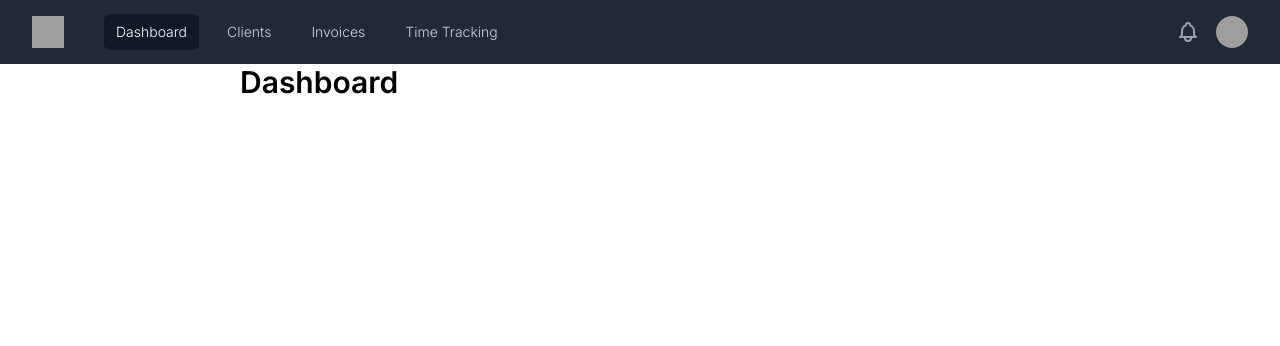
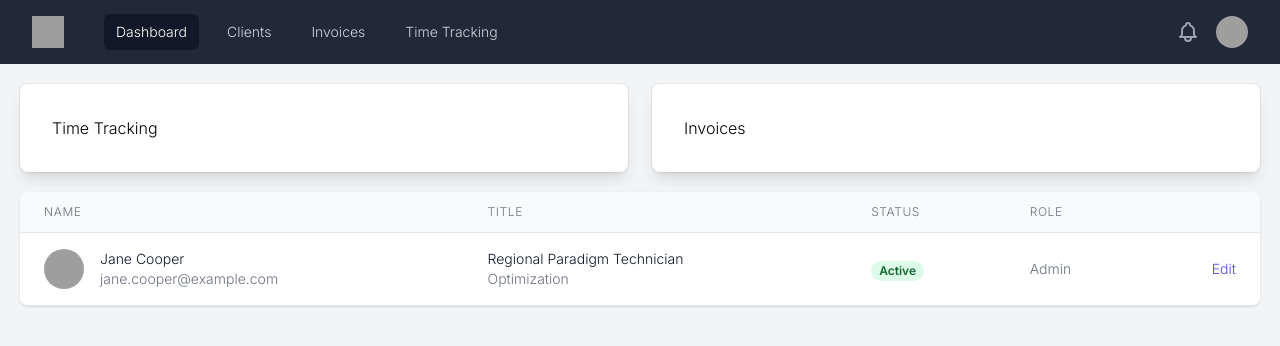
Before and after one commit to lauenroth/myclients, a Next.js app: page / in a window 1280 px wide. Shown: the top 346 px of the page. Built offline with nearby package versions, Linux system fonts and the light colour scheme; grey boxes are pictures that could not be loaded.

Commit message:
table + main layout

```diff
--- /dev/null
+++ b/src/components/basics/Table/Table.tsx
@@ -0,0 +1,53 @@
+import { FC } from 'react';
+
+export type TableData = {
+  id: string;
+  value: string | number | Date | boolean;
+  type?: 'string' | 'number' | 'date' | 'boolean';
+};
+
+interface TableProps {
+  fields: string[];
+  data: TableData[][] | null;
+}
+
+const Table: FC<TableProps> = ({ fields, data }) => {
+  return (
+    <section className="flex flex-col">
+      <div className="-my-2 overflow-x-auto sm:-mx-6 lg:-mx-8">
+        <div className="py-2 align-middle inline-block min-w-full sm:px-6 lg:px-8">
+          <div className="shadow overflow-hidden border-b border-gray-200 sm:rounded-lg">
+            <table className="min-w-full divide-y divide-gray-200">
+              <thead className="bg-gray-50">
+                <tr>
+                  {fields.map((title, index) => (
+                    <th
+                      key={`table-title-${index}`}
+                      scope="col"
+                      className="px-6 py-3 text-left text-xs font-medium text-gray-500 uppercase tracking-wider"
+                    >
+                      {title}
+                    </th>
+                  ))}
+                </tr>
+              </thead>
+              <tbody className="bg-white divide-y divide-gray-200">
+                {data.map((row, index) => (
+                  <tr key={`table-row-${index}`}>
+                    {row.map((cell, index) => (
+                      <td key={`table-cell-${index}`} className="px-6 py-4 whitespace-nowrap">
+                        {cell.value}
+                      </td>
+                    ))}
+                  </tr>
+                ))}
+              </tbody>
+            </table>
+          </div>
+        </div>
+      </div>
+    </section>
+  );
+};
+
+export { Table };
--- a/src/components/layout/MainLayout/MainLayout.tsx
+++ b/src/components/layout/MainLayout/MainLayout.tsx
@@ -1,11 +1,17 @@
+import { FC } from 'react';
 import styled from 'styled-components';
 import { MainNavigation } from '../MainNavigation/MainNavigation';
 
-const MainLayout = ({ children }) => {
+interface MainLayoutProps {
+  children: React.ReactNode;
+  className?: string;
+}
+
+const MainLayout: FC<MainLayoutProps> = ({ children, className }) => {
   return (
     <>
       <MainNavigation />
-      <Wrapper>{children}</Wrapper>
+      <Wrapper className={className}>{children}</Wrapper>
     </>
   );
 };
--- a/src/components/layout/MainNavigation/MainNavigation.tsx
+++ b/src/components/layout/MainNavigation/MainNavigation.tsx
@@ -172,77 +172,7 @@ const MainNavigation = () => {
         </>
       )}
     </Disclosure>
-    // <NavigationWrapper>
-    //   <div>
-    //     <ul>
-    //       <li>
-    //         <Link href="/">Dashboard</Link>
-    //       </li>
-    //       <li>
-    //         <Link href="/clients">Clients</Link>
-    //       </li>
-    //       <li>
-    //         <Link href="/invoices">Invoices</Link>
-    //       </li>
-    //       <li>
-    //         <Link href="/time-tracking">Time tracking</Link>
-    //       </li>
-    //     </ul>
-    //     <div className="user">
-    //       <img src="https://secure.gravatar.com/avatar/4122646bc7f445073c086827b991bb8f?s=64" alt="Avatar" />
-    //     </div>
-    //   </div>
-    // </NavigationWrapper>
   );
 };
 
-const NavigationWrapper = styled.nav`
-  background-color: var(--color-primary);
-  color: var(--color-primary-text);
-  height: 64px;
-
-  > div {
-    align-items: center;
-    display: flex;
-    height: 64px;
-    justify-content: space-between;
-    margin: 0 auto;
-    max-width: var(--max-width);
-  }
-
-  a {
-    color: var(--color-primary-text);
-    text-decoration: none;
-  }
-
-  ul {
-    align-items: center;
-    display: flex;
-    gap: 20px;
-    height: 100%;
-    list-style: none;
-    margin: 0;
-    padding: 0;
-  }
-
-  li a {
-    border-radius: 0.375rem;
-    padding: 0.5rem;
-
-    &:hover {
-      background-color: var(--color-primary-hover);
-    }
-  }
-
-  .user {
-    height: 32px;
-
-    img {
-      border-radius: 50%;
-      height: 32px;
-      width: 32px;
-    }
-  }
-`;
-
 export { MainNavigation };
--- a/src/pages/clients.tsx
+++ b/src/pages/clients.tsx
@@ -1,15 +1,31 @@
 import Head from 'next/head';
+import { Table, TableData } from '../components/basics/Table/Table';
 import { MainLayout } from '../components/layout/MainLayout/MainLayout';
+
+const clients: TableData[][] = [
+  [{ id: 'name', value: 'Daimler Chrysler' }],
+  [{ id: 'name', value: 'Ecode23' }],
+  [{ id: 'name', value: 'Fujitsu Technology Solutions' }],
+  [{ id: 'name', value: 'In The Pocket' }],
+  [{ id: 'name', value: 'Init AG' }],
+  [{ id: 'name', value: 'Perackis Architekten' }],
+  [{ id: 'name', value: 'Steuerbüro Lauenroth' }],
+  [{ id: 'name', value: 'T-Systems' }],
+  [{ id: 'name', value: 'Unisys' }],
+  [{ id: 'name', value: 'Worldia' }],
+];
 
 export default function ClientsPage() {
   return (
     <>
       <Head>
-        <title>MyClients</title>
+        <title>Clients | MyClients</title>
       </Head>
 
-      <MainLayout>
+      <MainLayout className="relative grid gap-6 px-3 py-6 sm:gap-5 sm:p-5">
         <h1 className="text-3xl font-bold">Clients</h1>
+
+        <Table fields={['Name']} data={clients} />
       </MainLayout>
     </>
   );
--- a/src/pages/index.tsx
+++ b/src/pages/index.tsx
@@ -1,17 +1,99 @@
 import Head from 'next/head';
 import { MainLayout } from '../components/layout/MainLayout/MainLayout';
+
+const people = [
+  {
+    name: 'Jane Cooper',
+    title: 'Regional Paradigm Technician',
+    department: 'Optimization',
+    role: 'Admin',
+    email: 'jane.cooper@example.com',
+    image:
+      'https://images.unsplash.com/photo-1494790108377-be9c29b29330?ixlib=rb-1.2.1&ixid=eyJhcHBfaWQiOjEyMDd9&auto=format&fit=facearea&facepad=4&w=256&h=256&q=60',
+  },
+  // More people...
+];
 
 export default function Home() {
   return (
     <>
       <Head>
-        <title>MyClients</title>
+        <title>Dashboard | MyClients</title>
         <meta name="description" content="App to manage your clients" />
         <link rel="icon" href="/favicon.ico" />
       </Head>
 
-      <MainLayout>
-        <h1 className="text-3xl font-bold">Dashboard</h1>
+      <MainLayout className="relative grid gap-6 px-3 py-6 sm:gap-5 sm:p-5">
+        <section className="grid grid-cols-2 gap-6">
+          <section className="rounded-lg shadow-lg ring-1 ring-black ring-opacity-5 overflow-hidden relative grid gap-6 bg-white px-5 py-6 sm:gap-8 sm:p-8">
+            <h2 className="text-l">Time Tracking</h2>
+          </section>
+          <section className="rounded-lg shadow-lg ring-1 ring-black ring-opacity-5 overflow-hidden relative grid gap-6 bg-white px-5 py-6 sm:gap-8 sm:p-8">
+            <h2 className="text-l">Invoices</h2>
+          </section>
+        </section>
+
+        <div className="flex flex-col">
+          <div className="-my-2 overflow-x-auto sm:-mx-6 lg:-mx-8">
+            <div className="py-2 align-middle inline-block min-w-full sm:px-6 lg:px-8">
+              <div className="shadow overflow-hidden border-b border-gray-200 sm:rounded-lg">
+                <table className="min-w-full divide-y divide-gray-200">
+                  <thead className="bg-gray-50">
+                    <tr>
+                      <th scope="col" className="px-6 py-3 text-left text-xs font-medium text-gray-500 uppercase tracking-wider">
+                        Name
+                      </th>
+                      <th scope="col" className="px-6 py-3 text-left text-xs font-medium text-gray-500 uppercase tracking-wider">
+                        Title
+                      </th>
+                      <th scope="col" className="px-6 py-3 text-left text-xs font-medium text-gray-500 uppercase tracking-wider">
+                        Status
+                      </th>
+                      <th scope="col" className="px-6 py-3 text-left text-xs font-medium text-gray-500 uppercase tracking-wider">
+                        Role
+                      </th>
+                      <th scope="col" className="relative px-6 py-3">
+                        <span className="sr-only">Edit</span>
+                      </th>
+                    </tr>
+                  </thead>
+                  <tbody className="bg-white divide-y divide-gray-200">
+                    {people.map((person) => (
+                      <tr key={person.email}>
+                        <td className="px-6 py-4 whitespace-nowrap">
+                          <div className="flex items-center">
+                            <div className="flex-shrink-0 h-10 w-10">
+                              <img className="h-10 w-10 rounded-full" src={person.image} alt="" />
+                            </div>
+                            <div className="ml-4">
+                              <div className="text-sm font-medium text-gray-900">{person.name}</div>
+                              <div className="text-sm text-gray-500">{person.email}</div>
+                            </div>
+                          </div>
+                        </td>
+                        <td className="px-6 py-4 whitespace-nowrap">
+                          <div className="text-sm text-gray-900">{person.title}</div>
+                          <div className="text-sm text-gray-500">{person.department}</div>
+                        </td>
+                        <td className="px-6 py-4 whitespace-nowrap">
+                          <span className="px-2 inline-flex text-xs leading-5 font-semibold rounded-full bg-green-100 text-green-800">
+                            Active
+                          </span>
+                        </td>
+                        <td className="px-6 py-4 whitespace-nowrap text-sm text-gray-500">{person.role}</td>
+                        <td className="px-6 py-4 whitespace-nowrap text-right text-sm font-medium">
+                          <a href="#" className="text-indigo-600 hover:text-indigo-900">
+                            Edit
+                          </a>
+                        </td>
+                      </tr>
+                    ))}
+                  </tbody>
+                </table>
+              </div>
+            </div>
+          </div>
+        </div>
       </MainLayout>
     </>
   );
--- a/src/pages/invoices.tsx
+++ b/src/pages/invoices.tsx
@@ -5,10 +5,10 @@ export default function InvoicesPage() {
   return (
     <>
       <Head>
-        <title>MyClients</title>
+        <title>Invoices | MyClients</title>
       </Head>
 
-      <MainLayout>
+      <MainLayout className="relative grid gap-6 px-3 py-6 sm:gap-5 sm:p-5">
         <h1 className="text-3xl font-bold">Invoices</h1>
       </MainLayout>
     </>
--- a/src/pages/time-tracking.tsx
+++ b/src/pages/time-tracking.tsx
@@ -5,10 +5,10 @@ export default function TimeTrackingPage() {
   return (
     <>
       <Head>
-        <title>MyClients</title>
+        <title>Time Tracking | MyClients</title>
       </Head>
 
-      <MainLayout>
+      <MainLayout className="relative grid gap-6 px-3 py-6 sm:gap-5 sm:p-5">
         <h1 className="text-3xl font-bold">Time tracking</h1>
       </MainLayout>
     </>
--- a/src/styles/globals.css
+++ b/src/styles/globals.css
@@ -14,10 +14,11 @@ html {
 
 html,
 body {
-  padding: 0;
-  margin: 0;
+  background-color: #f2f4f6;
   font-family: 'Inter', -apple-system, BlinkMacSystemFont, Segoe UI, Roboto, Oxygen, Ubuntu, Cantarell, Fira Sans, Droid Sans,
     Helvetica Neue, sans-serif;
+  margin: 0;
+  padding: 0;
 }
 
 a {
--- a/src/styles/vars.css
+++ b/src/styles/vars.css
@@ -3,5 +3,5 @@
   --color-primary-text: rgba(209, 213, 219, 1);
   --color-primary-hover: rgba(55, 65, 81, 1);
 
-  --max-width: 800px;
+  --max-width: 80rem;
 }
```
